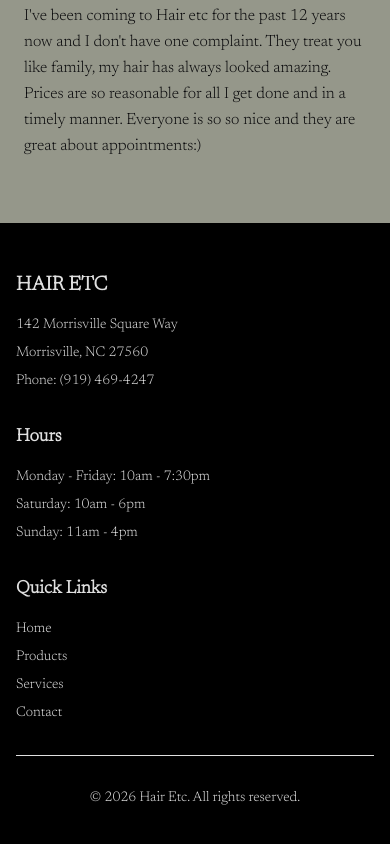
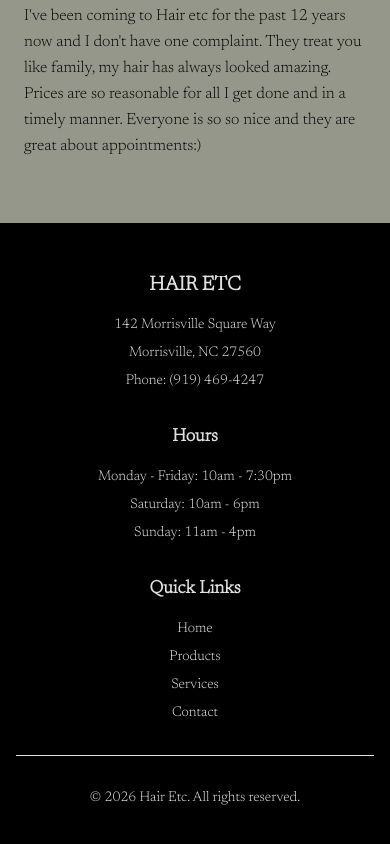
Before and after one commit to nbjoshi/hairetc, a Next.js app: page / in a window 390 px wide. Shown: the part 1684-2528 px from the top of the page. Built offline with nearby package versions, Linux system fonts and the light colour scheme.

Commit message:
small footer formatting change

```diff
--- a/components/site/Footer.tsx
+++ b/components/site/Footer.tsx
@@ -6,9 +6,9 @@ export function Footer() {
     <footer className="bg-(--color-secondary) text-(--color-tertiary)">
       <Container>
         <div className="py-12">
-          <div className="grid grid-cols-1 gap-8 md:grid-cols-3">
+          <div className="grid grid-cols-1 justify-items-center md:justify-items-normal gap-8 md:grid-cols-3">
             {/* Brand and Info */}
-            <div>
+            <div className="text-center md:text-left">
               <Link
                 href="/"
                 className="text-xl font-semibold transition-colors"
@@ -23,7 +23,7 @@ export function Footer() {
             </div>
 
             {/* Hours */}
-            <div>
+            <div className="text-center md:text-left">
               <h3 className="mb-4 text-lg font-semibold">Hours</h3>
               <div className="space-y-2 text-sm">
                 <p>Monday - Friday: 10am - 7:30pm</p>
@@ -33,7 +33,7 @@ export function Footer() {
             </div>
 
             {/* Quick Links */}
-            <div>
+            <div className="text-center md:text-left">
               <h3 className="mb-4 text-lg font-semibold">Quick Links</h3>
               <ul className="space-y-2 text-sm">
                 <li>
```
